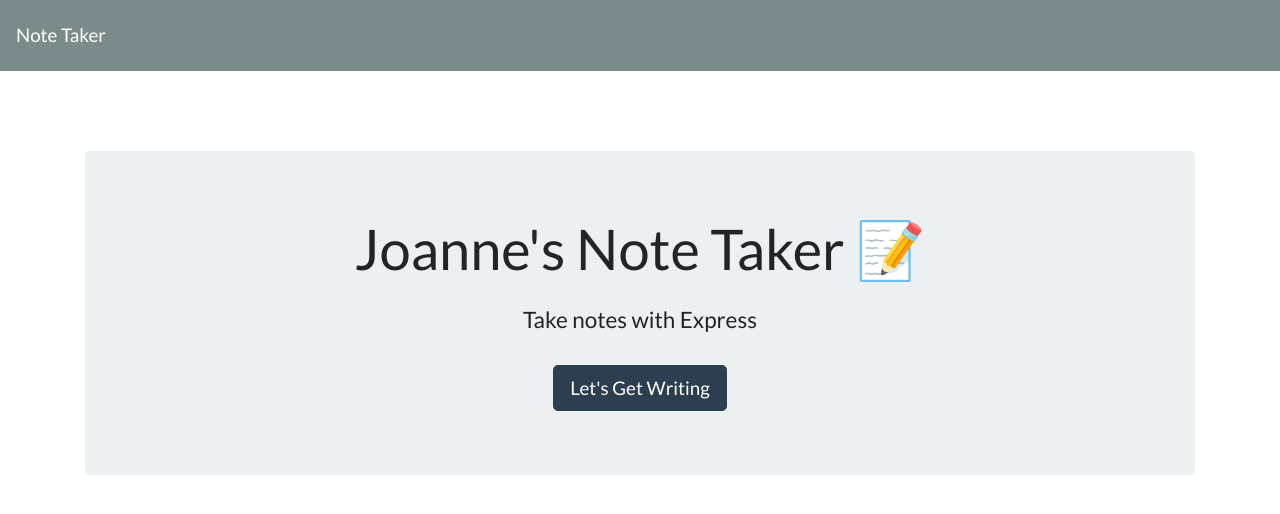
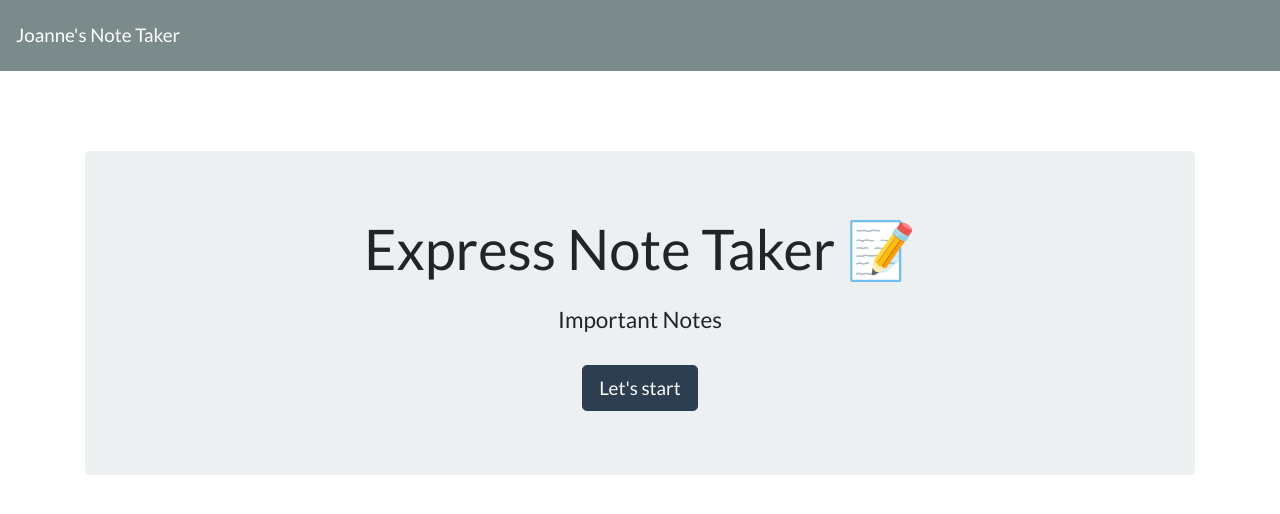
Before and after one commit to jlhickey/Note-Taker, a website: page public/assets/index.html in a window 1280 px wide. Drawn offline with nearby package versions, Linux system fonts and the light colour scheme; no server answers.

Commit message:
Update index.html

```diff
--- a/public/assets/index.html
+++ b/public/assets/index.html
@@ -11,18 +11,17 @@
 
 <body>
   <nav class="navbar navbar-dark bg-dark">
-    <a class="navbar-brand" href="/">Note Taker
+    <a class="navbar-brand" href="/">Joanne's Note Taker
     </a>
   </nav>
   <div class="container">
     <div style="margin-top: 80px;" class="jumbotron text-center">
-      <h1 class="display-4">Joanne's Note Taker <span role="img" aria-label="Memo">📝</span></h1>
-      <h4 class="mt-4">Take notes with Express</h4>
-      <a class="btn btn-primary btn-lg mt-4" href="/notes" role="button">Let's Get Writing</a>
+      <h1 class="display-4">Express Note Taker <span role="img" aria-label="Memo">📝</span></h1>
+      <h4 class="mt-4">Important Notes</h4>
+      <a class="btn btn-primary btn-lg mt-4" href="/notes" role="button">Let's start</a>
     </div>
   </div>
-  <script src="https://cdnjs.cloudflare.com/ajax/libs/jquery/3.3.1/jquery.min.js"></script>
-  <script src="assets/js/index.js"></script>
+  <script src="/assets/js/index.js"></script>
 </body>
 
 </html>
```
